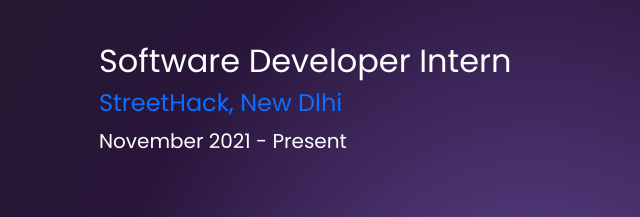
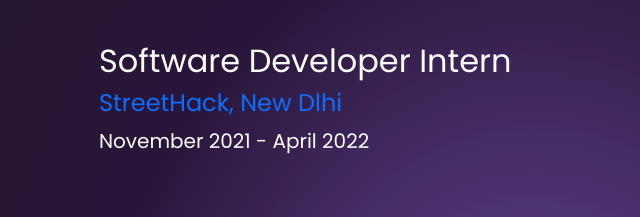
Before and after one commit to Mansi2814/mansimehndiratta, a plain HTML site: page index.html in a window 1280 px wide. Shown: the part 1940-2157 px from the top of the page, 105-745 px from the left. Drawn offline with nearby package versions, Linux system fonts and the light colour scheme.

Commit message:
Update index.html

```diff
--- a/index.html
+++ b/index.html
@@ -124,7 +124,7 @@
         <div class="content container-fluid">
             <h2>Software Developer Intern</h2>
             <h4><a href="https://www.f6s.com/streethack" target="_blank">StreetHack, New Dlhi</a></h4>
-            <div class="sub-content">November 2021 - Present</div>
+            <div class="sub-content">November 2021 - April 2022</div>
         </div>
         <div class="content container-fluid">
             <h2>Django Developer Intern</h2>
```
